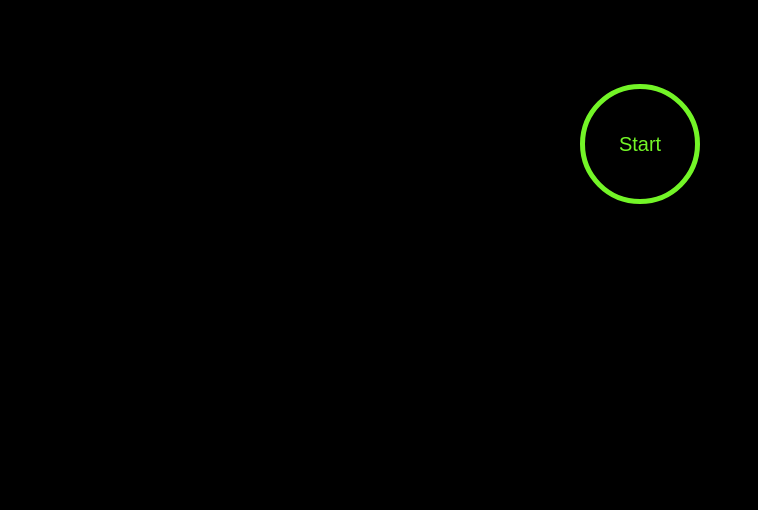
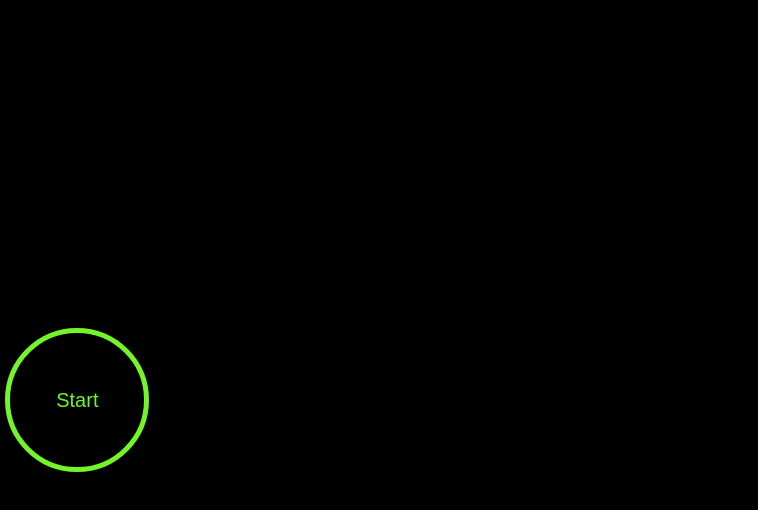
Before and after one commit to pmwilliams/go-phrase, a React (Create React App) app: page / in a window 1280 px wide. Shown: the top 510 px of the page, without its empty margins (0-758 px from the left). Built offline with nearby package versions, Linux system fonts and the light colour scheme.

Commit message:
adding media queries

```diff
--- a/src/App.module.css
+++ b/src/App.module.css
@@ -10,7 +10,7 @@ button {
 
 .startButton,
 .stopButton {
-  height: 15dvh;
+  height: 18dvh;
   aspect-ratio: 1;
   border-radius: 50%;
   display: grid;
@@ -44,7 +44,7 @@ button {
 }
 
 .nextButton {
-  height: 15dvh;
+  height: 18dvh;
   aspect-ratio: 1;
   border-radius: 50%;
   display: grid;
--- a/src/index.css
+++ b/src/index.css
@@ -8,7 +8,6 @@ body {
   background-color: black;
   min-height: 100dvh;
   overflow: hidden;
-  overscroll-behavior: none;
 }
 
 code {
@@ -23,3 +22,15 @@ code {
   justify-content: space-around;
   min-height: 100dvh;
 }
+
+@media (orientation: landscape) {
+  .App {
+    flex-direction: row;
+  }
+}
+
+@media (display-mode: fullscreen) {
+  body {
+    overscroll-behavior: none;
+  }
+}
```
Also changed, not shown: 6 other files (tests, documents, lock files or other folders).
